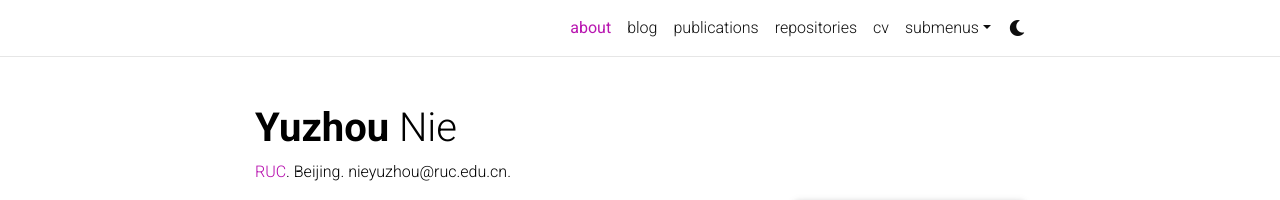
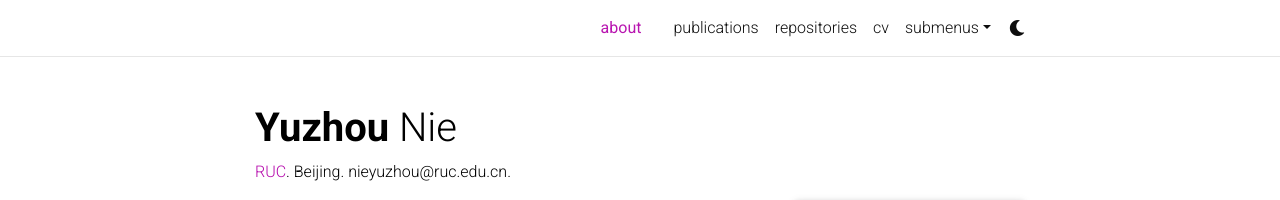
Before and after one commit to rucnyz/rucnyz.github.io, a Jekyll site: the page built from _pages/about.md, in a window 1280 px wide. Shown: the top 200 px of the page. Built offline with Jekyll 4.4.1, drawn with Linux system fonts in a browser that asks for light colours; full-size pictures stand in for the smaller copies a plugin makes; comment, search, counter and statistics services are not loaded; a style sheet for code colours, icons or effects is not loaded.

Commit message:
update my profile

```diff
--- a/_config.yml
+++ b/_config.yml
@@ -111,7 +111,7 @@
 # -----------------------------------------------------------------------------
 
 blog_name: My Blog # blog_name will be displayed in your blog page
-blog_nav_title: blog # your blog must have a title for it to be displayed in the nav bar
+blog_nav_title: '' # your blog must have a title for it to be displayed in the nav bar
 blog_description: My thoughts about statistics, computer science and everything.
 permalink: /blog/:year/:title/
 
```
